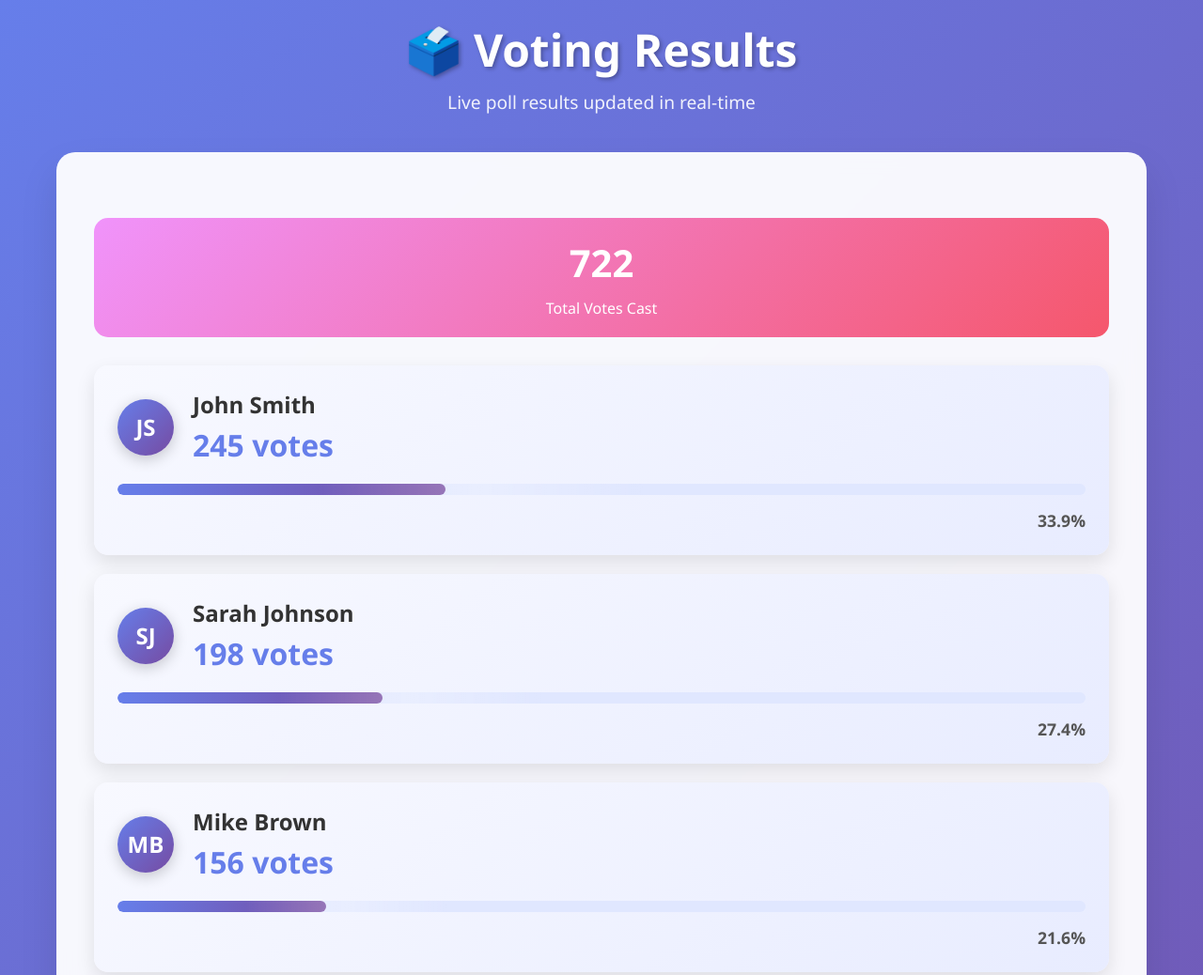
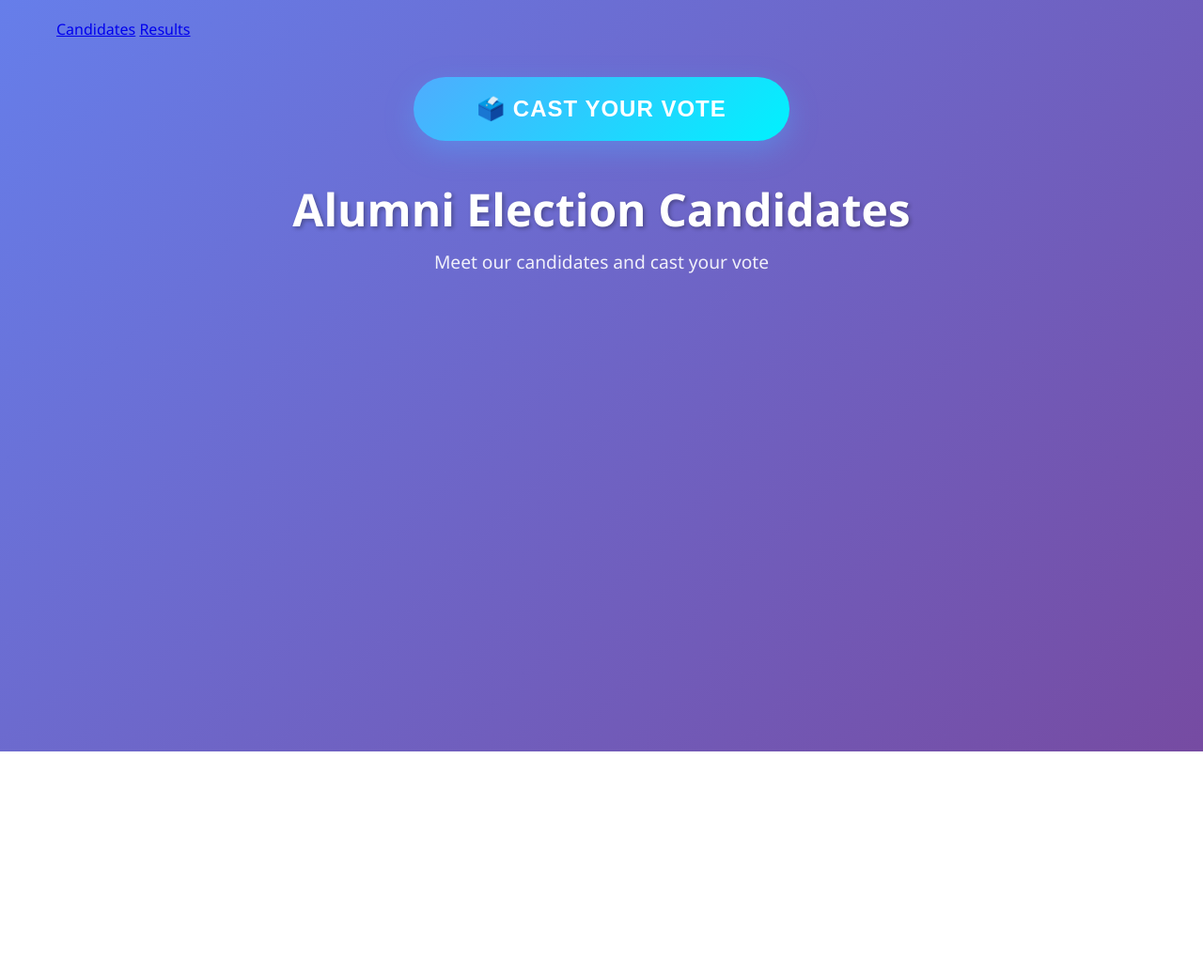
Before and after one commit to testerrandom9/Alumni-Voting-Results, a plain HTML site: page index.html in a window 1280 px wide. Shown: the top 1038 px of the page at 94% size. After the commit the page ends 800 px from the top, so only its background shows below. Drawn offline with Linux system fonts and the light colour scheme; no server answers.

Commit message:
Update index.html

```diff
--- a/index.html
+++ b/index.html
@@ -3,44 +3,27 @@
 <head>
     <meta charset="UTF-8">
     <meta name="viewport" content="width=device-width, initial-scale=1.0">
-    <title>Voting Results</title>
+    <title>Alumni Voting - Candidates</title>
     <link rel="stylesheet" href="styles.css">
 </head>
 <body>
     <div class="container">
-        <div class="header">
-            <h1>🗳️ Voting Results</h1>
-            <p>Live poll results updated in real-time</p>
-        </div>
-
-        <div class="results-container">
-            <div id="loading" class="loading">
-                <div class="spinner"></div>
-                Loading poll results...
-            </div>
-
-            <div id="results" style="display: none;">
-                <div id="total-votes" class="total-votes">
-                    <h2 id="total-count">0</h2>
-                    <p>Total Votes Cast</p>
-                </div>
-
-                <div id="candidates-results"></div>
-            </div>
-
-            <div id="error" class="error-message" style="display: none;">
-                <h3>Unable to load poll results</h3>
-                <p>Please check your Google Sheets configuration.</p>
-                <button class="refresh-button" onclick="loadPollData()">Try Again</button>
-            </div>
-        </div>
+        <nav class="nav-tabs">
+            <a href="index.html" class="active">Candidates</a>
+            <a href="results.html">Results</a>
+        </nav>
 
         <button class="vote-button" onclick="window.open('#', '_blank')">
             🗳️ Cast Your Vote
         </button>
 
+        <div class="header">
+            <h1>Alumni Election Candidates</h1>
+            <p>Meet our candidates and cast your vote</p>
+        </div>
+
         <div class="candidates-grid" id="candidate-profiles">
-            <!-- Candidate profiles will be populated here -->
+            <!-- Candidate profiles will be dynamically loaded here -->
         </div>
     </div>
 
```
